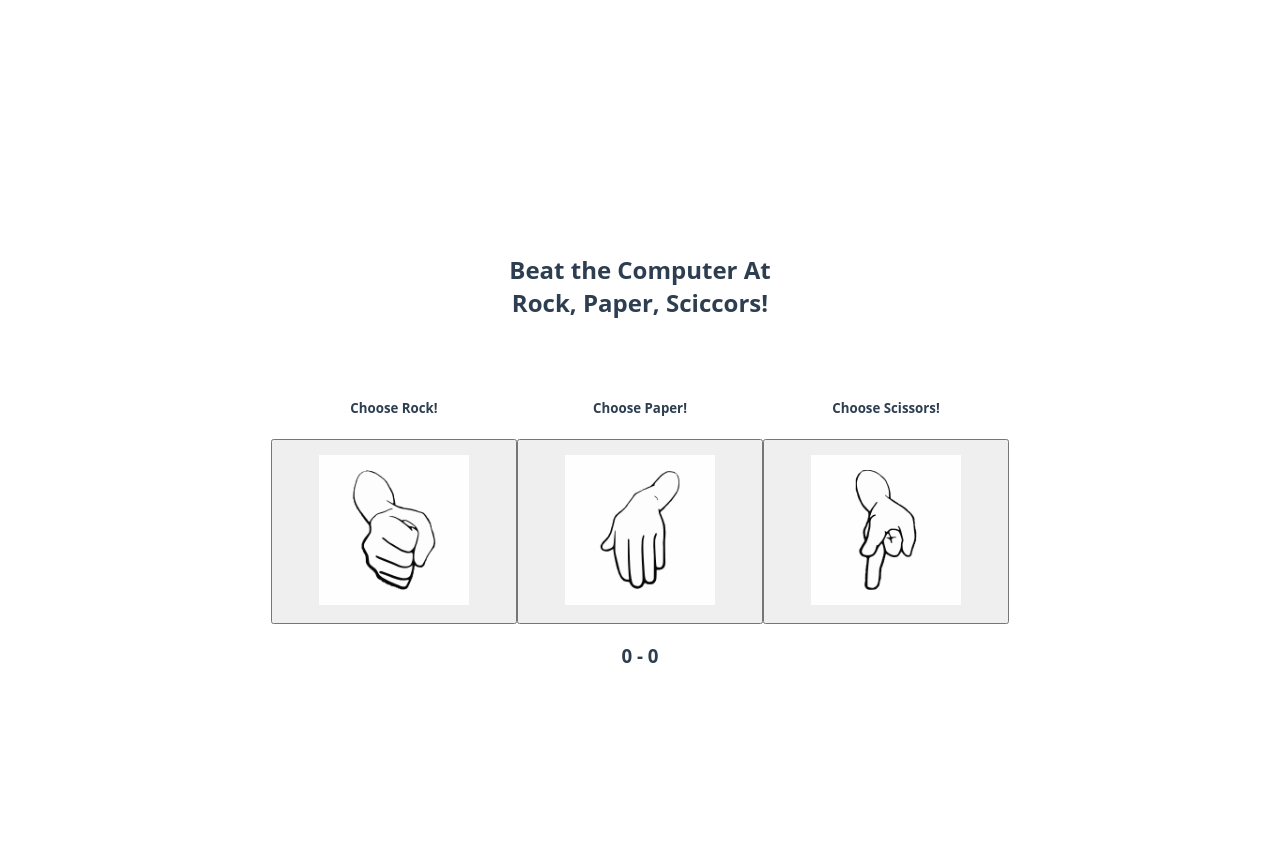
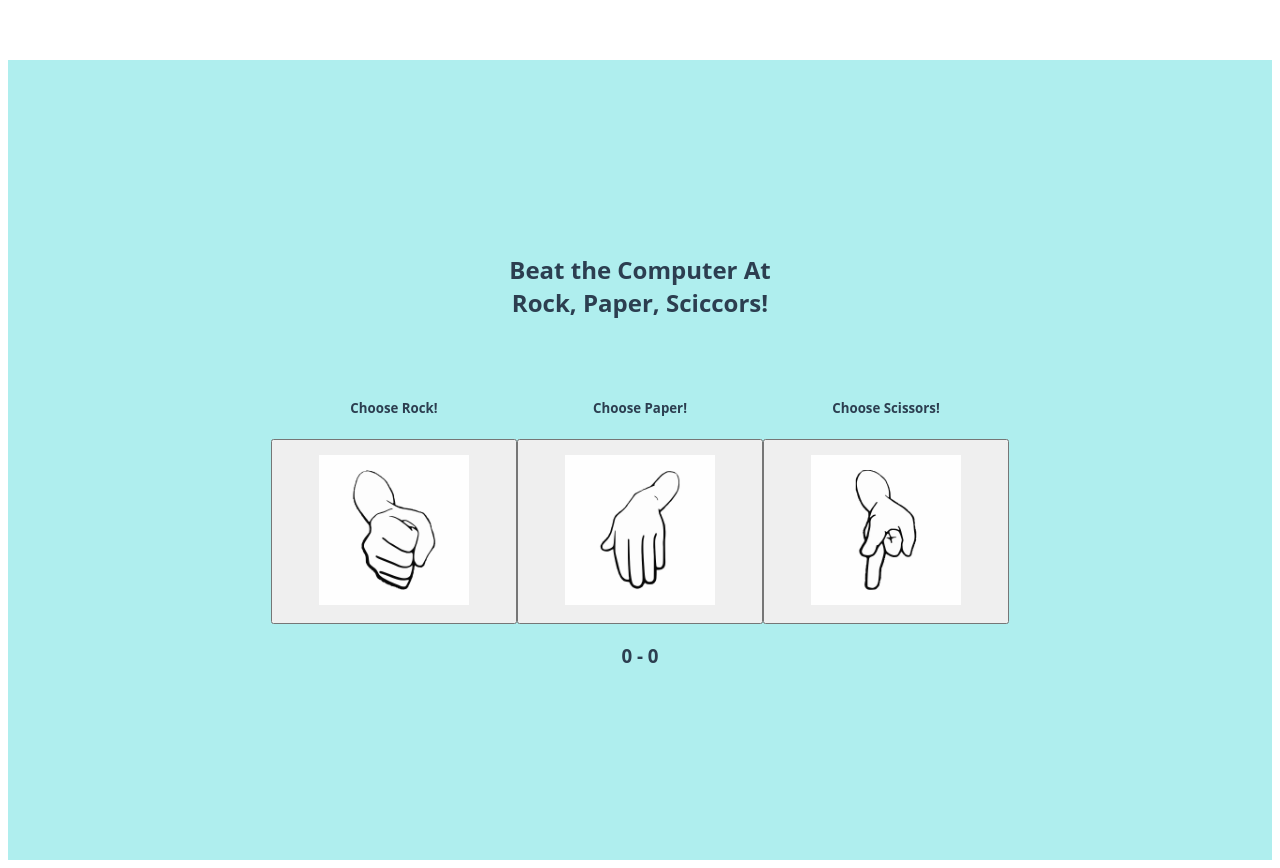
Before and after one commit to IanGoodwill/RockPaperScissors, a Vue app: page / in a window 1280 px wide. Built offline with nearby package versions, Linux system fonts and the light colour scheme.

Commit message:
Added Styling

```diff
--- a/src/App.vue
+++ b/src/App.vue
@@ -23,5 +23,7 @@ export default {
   text-align: center;
   color: #2c3e50;
   margin-top: 60px;
+  background-color: paleturquoise;
+
 }
 </style>
```
Also changed, not shown: src/assets/img/rps-background.jpg (added).
